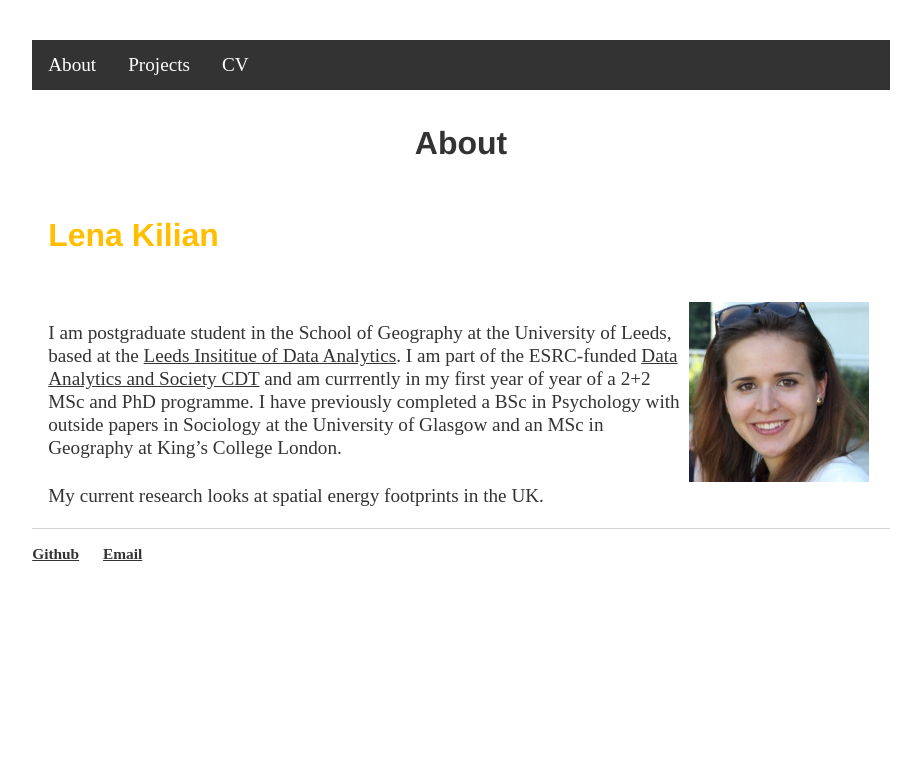
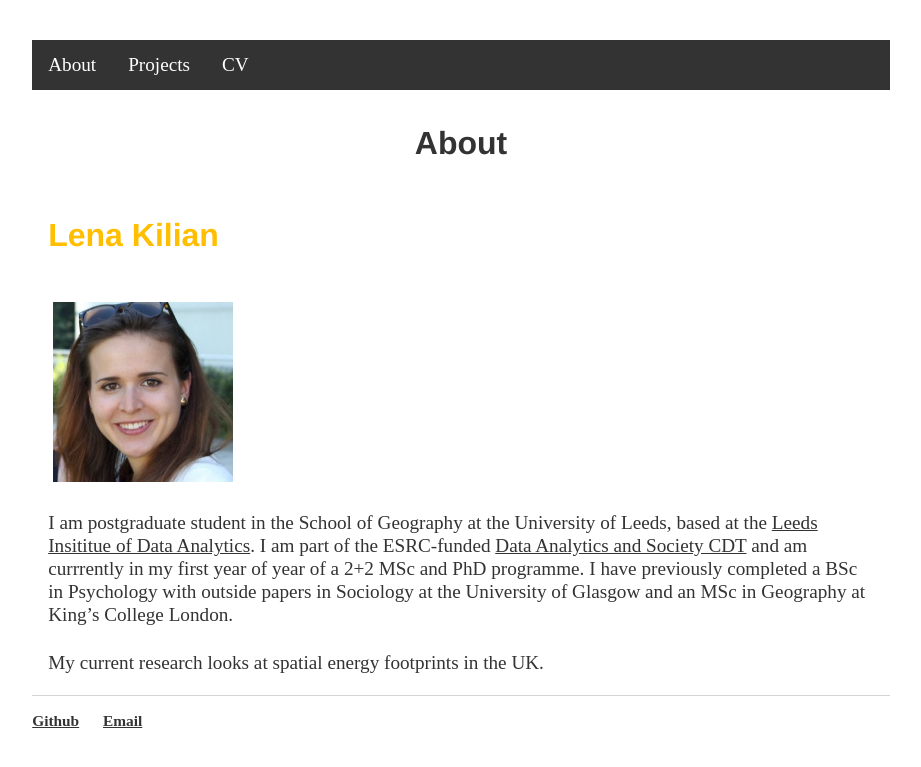
Before and after one commit to lena-kilian/lena-kilian.github.io, a Jekyll site: the page built from index.md, in a window 1280 px wide. Shown: the top 767 px of the page, without its empty margins (179-1100 px from the left). Built offline with Jekyll 4.4.1, drawn with Linux system fonts in a browser that asks for light colours; our own code applies the rules of GitHub Pages for plain Markdown files.

Commit message:
Update index.md

```diff
--- a/index.md
+++ b/index.md
@@ -1,7 +1,7 @@
 # About
 
 ## Lena Kilian
-<img style="padding: 5px;" src="Photo_LenaKilian.png" align="right" width="180"/>
+<img style="padding: 5px;" src="Photo_LenaKilian.png" align="center" width="180"/>
 
 I am postgraduate student in the School of Geography at the University of Leeds, based at the [Leeds Insititue of Data Analytics](https://lida.leeds.ac.uk/). I am part of the ESRC-funded [Data Analytics and Society CDT](https://datacdt.org/) and am currrently in my first year of year of a 2+2 MSc and PhD programme. I have previously completed a BSc in Psychology with outside papers in Sociology at the University of Glasgow and an MSc in Geography at King's College London.
 
```
